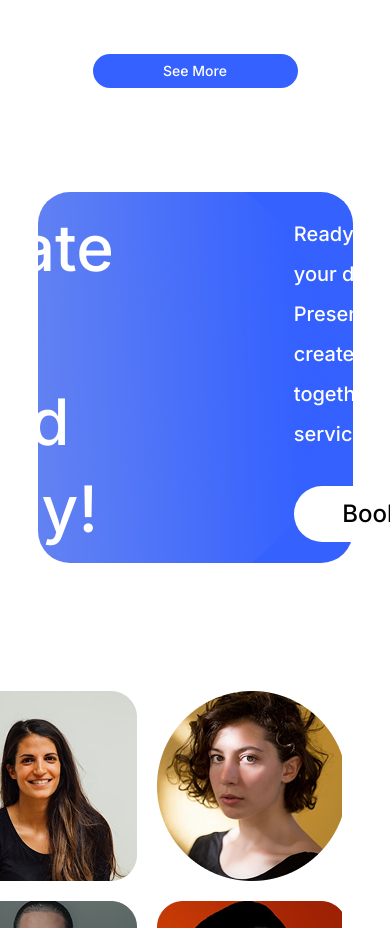
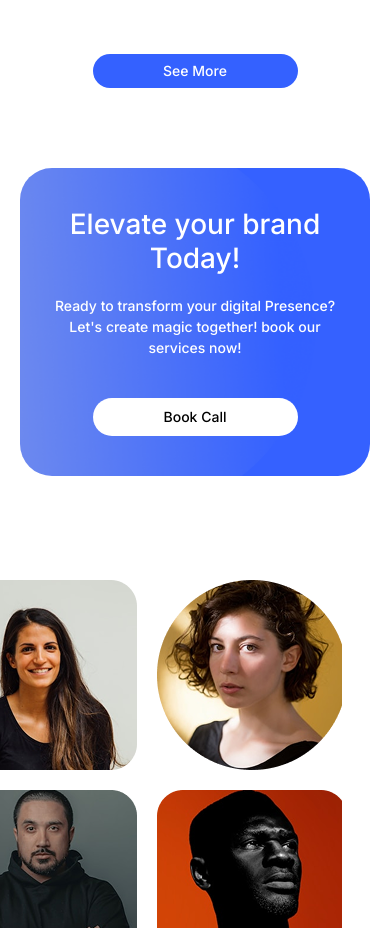
Before and after one commit to ROSEZELLA01/Digital-Marketing-Embrace-Website, a plain HTML site: page index.html in a window 390 px wide. Shown: the part 3740-4668 px from the top of the page. Drawn offline with Linux system fonts and the light colour scheme.

Commit message:
finish brand section responsiveness

```diff
--- a/components/_brands.scss
+++ b/components/_brands.scss
@@ -7,7 +7,7 @@
     justify-content: center;
 
     .brand{
-        width: 90%;
+        width: 100%;
         height: 371px;
         background-image: url("../Images/CTA\ Banner.png");
         background-repeat: no-repeat;
@@ -45,3 +45,76 @@ gap: 180px;
         }
     }
 }
+
+@media screen and (min-width: 1200px){
+    .brands{
+       padding: 64px 20px;
+        max-width: 1200px;
+        margin: 0 auto;
+    }
+
+}
+
+@media screen and (max-width: 768px) {
+    .brands{
+        padding: 40px 20px;
+        .brand{
+            flex-direction: column;
+            align-items: center;
+
+            padding: 20px;
+            gap: 20px;
+            .brand-heading{
+                font-size: 48px;
+                line-height: 120%;
+                width: 100%;
+                text-align: center;
+            }
+            .branding{
+                width: 100%;
+                text-align: center;
+                .branding_p{
+                    font-size: 18px;
+                    line-height: 28px;
+                    width: 450px;
+                    justify-self: center;
+
+                }
+                .branding_but{
+                    // width: 100%;
+                    margin-top: 20px;
+                    padding: 12px 24px;
+            font-size: 16px;
+                }
+            }
+        }
+    }
+
+}
+
+@media screen and (max-width: 480px) {
+    .brands{
+        padding: 40px 20px;
+        .brand{
+            height: fit-content;
+            padding: 40px 20px;
+            .brand-heading{
+                font-size: 28px;
+            }
+            .branding{
+                width: 100%;
+                .branding_p{
+                    font-size: 14px;
+                    line-height: 150%;
+                    width: 100%;
+                }
+                .branding_but{
+                    padding: 12px 20px;
+                    font-size: 14px;
+                    margin-top: 40px;
+                }
+            }
+        }
+    }
+
+}
--- a/components/_ourWork.scss
+++ b/components/_ourWork.scss
@@ -52,6 +52,7 @@
         max-width: 1200px;
         margin: 0 auto;
 
+}
 }
 @media screen and (max-width: 768px) {
     .our_work{
```
Also changed, not shown: style.css, 1 other file.
